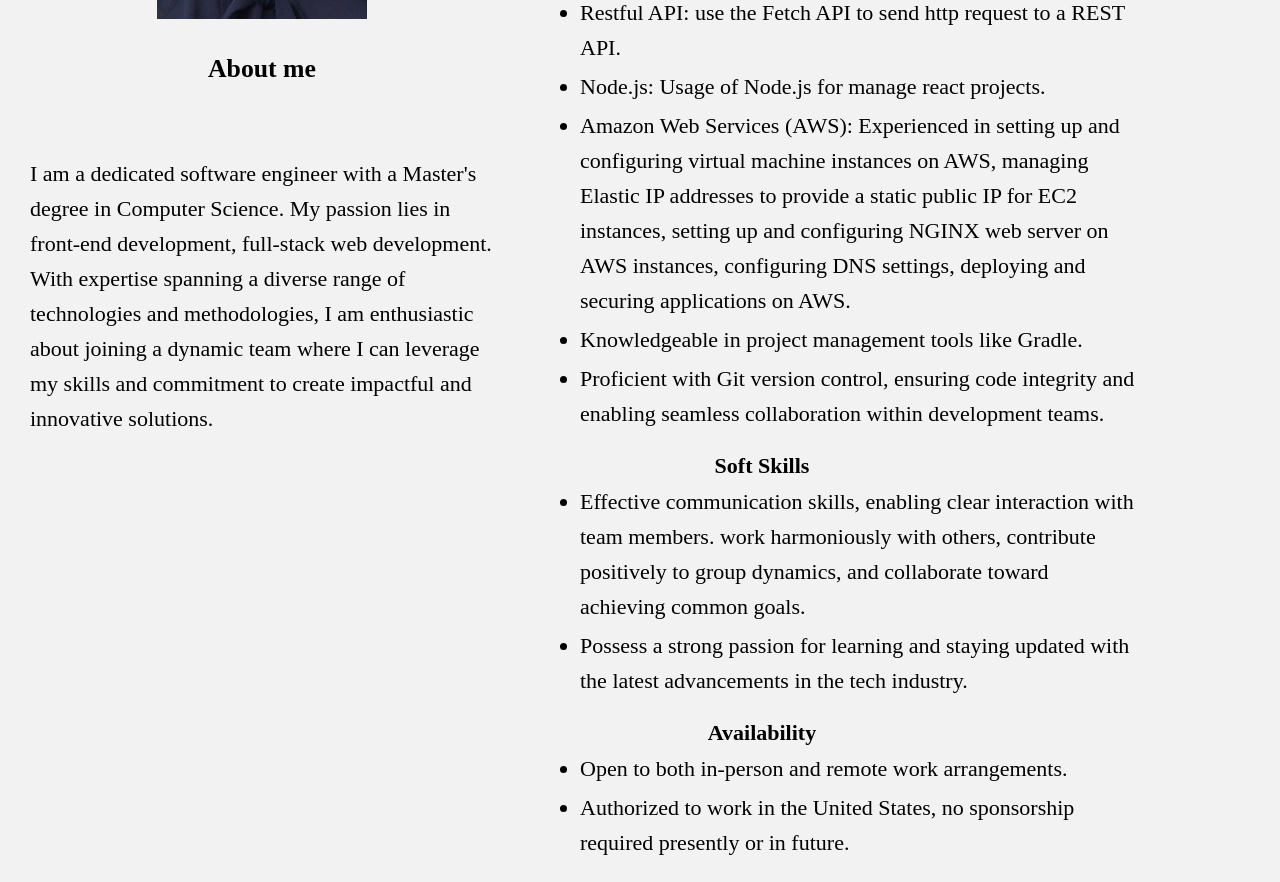
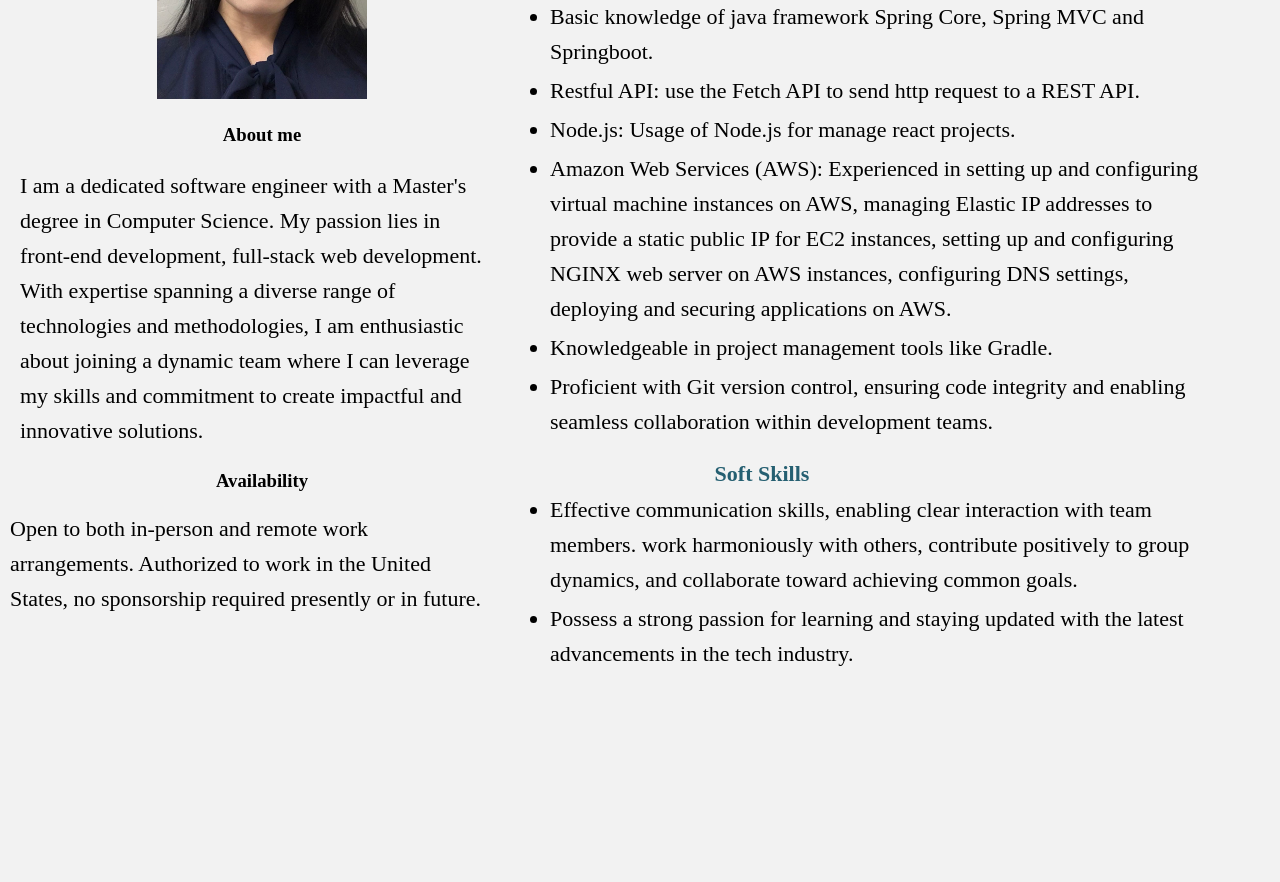
Before and after one commit to yanfangchen209/personal-portfolio, a React (Create React App) app: page /about in a window 1280 px wide. Shown: the part 380-1262 px from the top of the page. After the commit the page ends 1073 px from the top, so only its background shows below. Built offline with nearby package versions, Linux system fonts and the light colour scheme.

Commit message:
adjust styling

```diff
--- a/src/pages/About.jsx
+++ b/src/pages/About.jsx
@@ -20,6 +20,12 @@ function About(){
                         technologies and methodologies, I am enthusiastic about joining a dynamic
                         team where I can leverage my skills and commitment to create impactful and innovative solutions.
                     </p>
+                    <h3>Availability</h3>
+                    <ul className='skillsets'>
+                        <li>
+                            Open to both in-person and remote work arrangements. Authorized to work in the United States, no sponsorship required presently or in future.
+                        </li>
+                    </ul>
                 </div>
             </Grid>
             <Grid item xs={7}>
@@ -61,15 +67,7 @@ function About(){
                             Possess a strong passion for learning and staying updated with the latest advancements in the tech industry.
                         </li>
                     </ul>
-                    <h3>Availability</h3>
-                    <ul className='skillsets'>
-                        <li>
-                            Open to both in-person and remote work arrangements.
-                        </li>
-                        <li>
-                            Authorized to work in the United States, no sponsorship required presently or in future.
-                        </li>
-                    </ul>
+
                 </div>
             </Grid>
         </Grid>
--- a/src/styles/About.css
+++ b/src/styles/About.css
@@ -1,21 +1,16 @@
-
-body {
-    font-size: 22px;
-}
 .container {
-    margin-top: 20px;
+    margin-top: 100px;
     font-size: 22px;
 }
 
 #profileImg {
-    width: 40%;
+    width: 40%
 }
 
 .container h3{
-    color: black;
+    color: rgb(37, 95, 113);
     font-size: 22px;
     width: 60%;
-    margin-bottom: 5px;
     margin-bottom: 5px;
 }
 
@@ -26,24 +21,21 @@ body {
 .selfintroduction p{
     width: 90%;
     text-align: left;
-    margin-left: 30px;
-    margin-top: 70px;
+    margin-left: 20px;
+    line-height: 35px;
+    font-size: 22px;
 }
 
 ul.skillsets {
+    font-size: 22px;
     text-align: left;
-    width: 75%;
-    margin-left: 30px;
+    width: 90%;
     margin-top: 5px;
     padding-left: 10px;
-    line-height: 35px;
 }
 
 ul.skillsets li{
     margin-top:4px;
     margin-bottom: 4px;
-}
-
-.selfintroduction {
     line-height: 35px;
 }
--- a/src/styles/Home.css
+++ b/src/styles/Home.css
@@ -21,7 +21,7 @@
 }
 
 .home .introduction p{
-    font-size: 26px;
+    font-size: 24px;
     color: white;
 }
 
```
